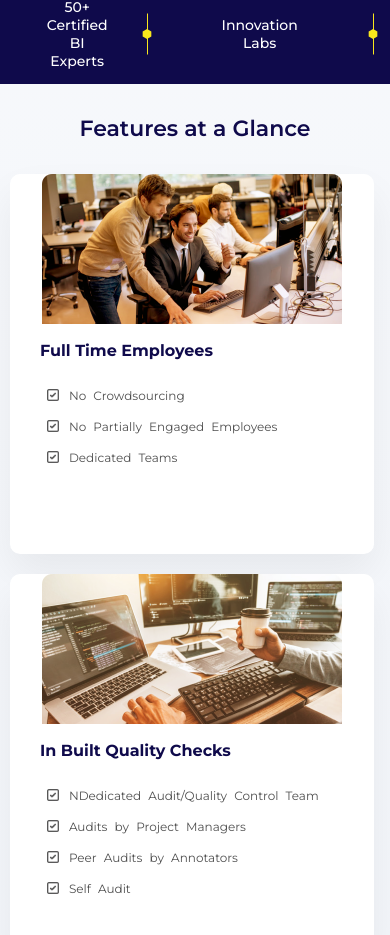
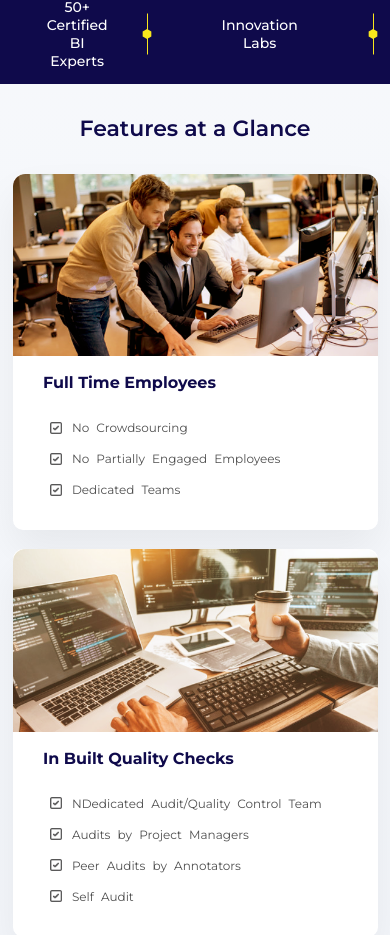
Before and after one commit to VarshaKumari7/Product-Engineering-Services_Page, a React (Create React App) app: page / in a window 390 px wide. Shown: the part 8025-8960 px from the top of the page. Built offline with nearby package versions, Linux system fonts and the light colour scheme.

Commit message:
changess

```diff
--- a/src/components/Cardscomponent/Third-Card/thirdCard.scss
+++ b/src/components/Cardscomponent/Third-Card/thirdCard.scss
@@ -5,13 +5,10 @@
   box-shadow: 0 20px 40px 0 rgba(0, 0, 0, 0.06);
   background-color: #fff;
   height: auto;
-  width: 93.33%;
   padding-bottom: 30px;
 
   @media only screen and (max-width : 500px) {
-    width: 93.33%;
-    height: 93.33%;
-    margin: 7px 12px 19px 6px;
+    margin: 7px 12px 19px 13px;
   }
 
   img {
@@ -40,7 +37,6 @@
     font-style: normal;
     line-height: 21px;
     letter-spacing: normal;
-    // text-align: justify;
     word-spacing: 4px;
     color: #505050;
     padding: 0 30px;
--- a/src/components/Home/home.scss
+++ b/src/components/Home/home.scss
@@ -55,9 +55,6 @@
         font-size: 22px !important;
     }
 
-    .third-page .third-card-sec {
-        display: block !important;
-    }
 
     .third-page .last-section img {
         width: 100%;
@@ -258,17 +255,11 @@
 
     .third-page .third-card-sec {
         .Third-card {
-            display: flex;
-            flex-direction: column;
-            border-radius: 10px;
-            box-shadow: 0 20px 40px 0 rgba(0, 0, 0, 0.06);
-            background-color: #fff;
-            height: 350px;
-            margin-bottom: 20px;
-
-            .Third-card-img img {
-                height: 150px !important;
-            }
+            // display: flex;
+            // flex-direction: column;
+            // border-radius: 10px;
+            // box-shadow: 0 20px 40px 0 rgba(0, 0, 0, 0.06);
+            // margin-bottom: 20px;
 
             .child-content {
 
--- a/src/components/Thirdpage/thirdpage.scss
+++ b/src/components/Thirdpage/thirdpage.scss
@@ -125,6 +125,10 @@
         grid-template-columns: repeat(4, 1fr);
         justify-items: center;
         gap: 2%;
+
+        @media only screen and (max-width: 500px) {
+            display: block;
+        }
     }
 
     .GET-AHEAD {
```
